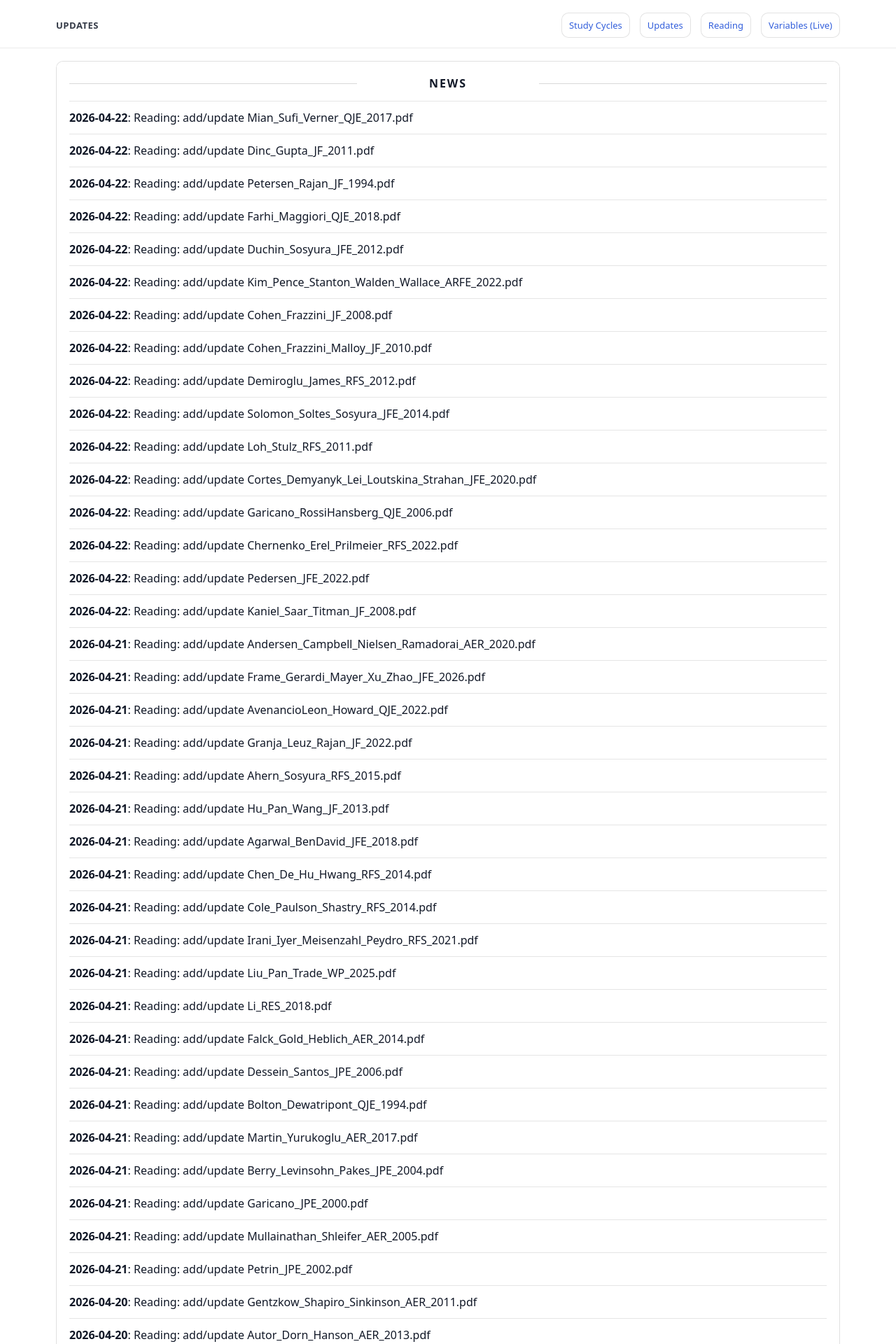
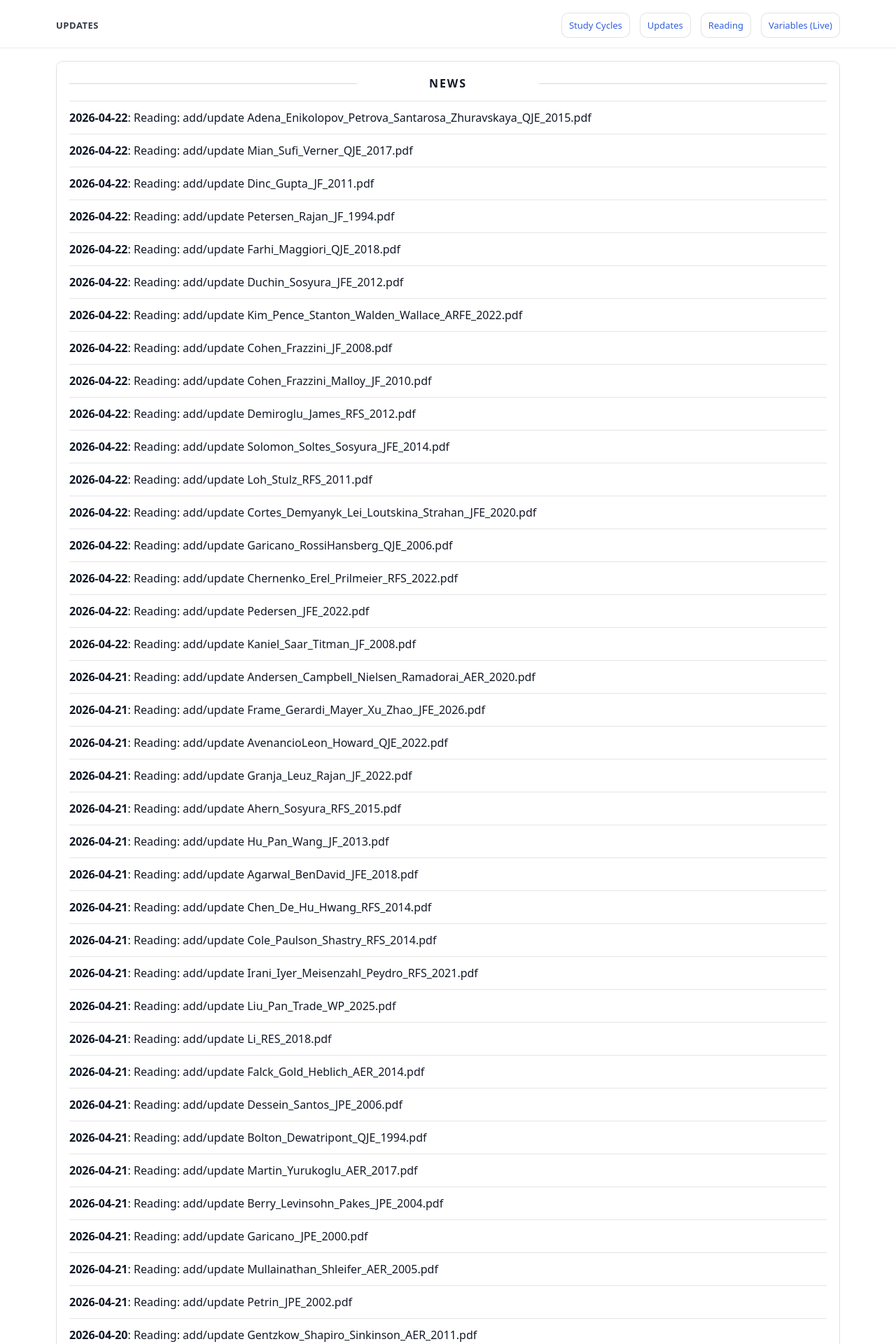
Before and after one commit to yaxinzn/study-archive, a Jekyll site: the page built from updates/index.md, in a window 1280 px wide. Shown: the top 1920 px of the page at 70% size. Built offline with Jekyll 4.4.1, drawn with Linux system fonts in a browser that asks for light colours; some of the changed text lies outside the part shown.

Commit message:
chore: update NEWS feed

```diff
--- a/_data/news.yml
+++ b/_data/news.yml
@@ -1,4 +1,7 @@
 # Auto-generated update history (sorted newest -> oldest). Do not edit manually.
+- ts: "1776858331"
+  date: "2026-04-22"
+  title: "Reading: add/update Adena_Enikolopov_Petrova_Santarosa_Zhuravskaya_QJE_2015.pdf"
 - ts: "1776857354"
   date: "2026-04-22"
   title: "Reading: add/update Mian_Sufi_Verner_QJE_2017.pdf"
```
